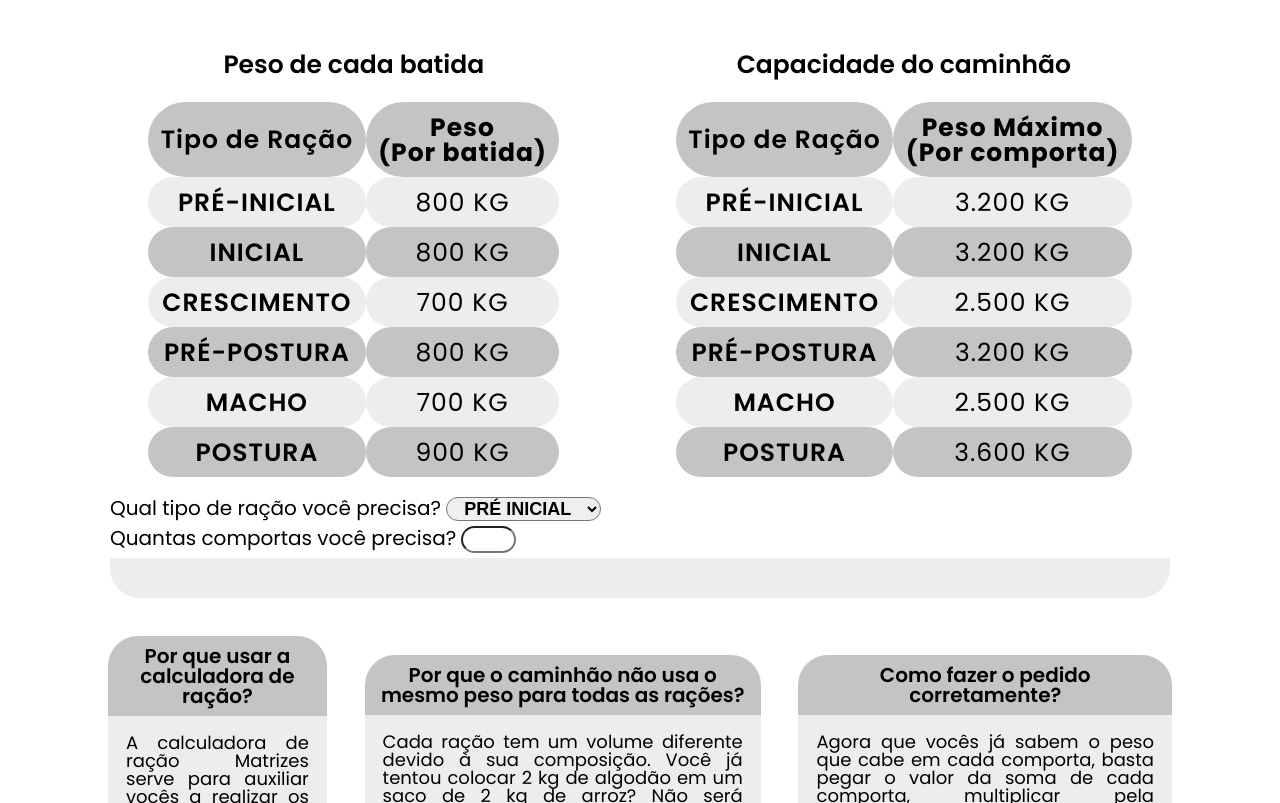
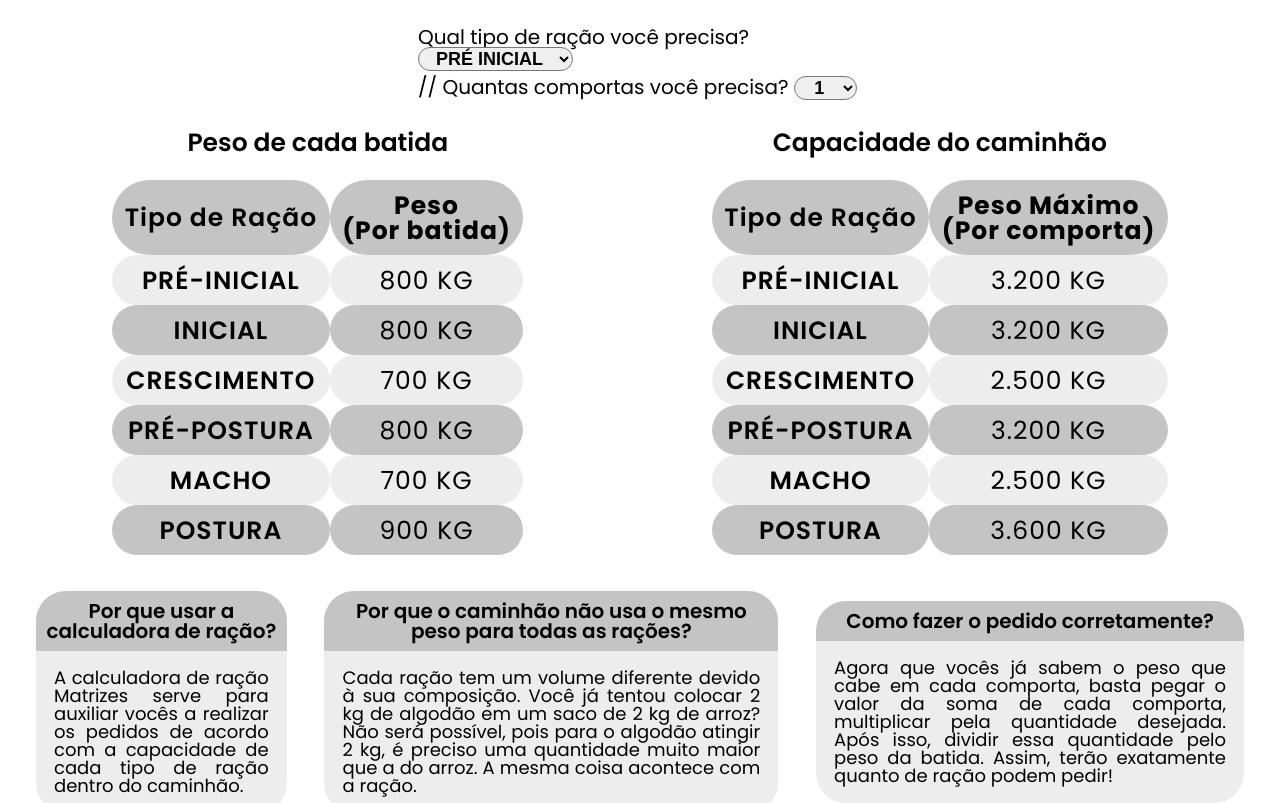
Before and after one commit to mattvieiraa/FriatoMatrizes, a plain HTML site: page calcu.html in a window 1280 px wide. Shown: the part 149-952 px from the top of the page. Drawn offline with Linux system fonts and the light colour scheme; files that its build step writes are made by us from their sources.

Commit message:
Versão 1.2.1 - Edições

```diff
--- a/calcu.html
+++ b/calcu.html
@@ -19,6 +19,30 @@
     <main class="conteudo-principal">
     <h1 class="pagina__titulo">Calculadora de ração - Matrizes</h1>
     <section class="informacao">
+        <div class="calculadora__selecao">
+    <div>
+        <label for="tipoRacao">Qual tipo de ração você precisa?</label>
+            <select class="formulario" id="racao">
+                <option value="preInicial">PRÉ INICIAL</option>
+                <option value="inicial">INICIAL</option>
+                <option value="crescimento">CRESCIMENTO</option>
+                <option value="prePostura">PRÉ POSTURA</option>
+                <option value="macho">MACHO</option>
+                <option value="postura">POSTURA</option>
+            </select>
+        </div>
+    <div>
+        // <label for="comporta">Quantas comportas você precisa?</label>
+            <select class="formulario-comporta" id="comporta">
+                <option value="1">1</option>
+                <option value="2">2</option>
+                <option value="4">4</option>
+                <option value="3">3</option>
+                <option value="5">5</option>
+            </select>
+        </div>
+        <p class="calculadora__texto" id="resultadoCalculo"></p>
+    </div>
         <div class="tabelas__juntas">
     <div class="bloco__tabela peso-batida">
         <h2 class="calculadora__sub-titulo-tabela">Peso de cada batida</h2>
@@ -84,32 +108,14 @@
         </table>
         </div>
     </div>
-    <div class="calculadora__selecao">
-    <div>
-        <label for="tipoRacao">Qual tipo de ração você precisa?</label>
-            <select class="formulario" id="tipoRacao">
-                <option value="preInicial">PRÉ INICIAL</option>
-                <option value="inicial">INICIAL</option>
-                <option value="crescimento">CRESCIMENTO</option>
-                <option value="prePostura">PRÉ POSTURA</option>
-                <option value="macho">MACHO</option>
-                <option value="postura">POSTURA</option>
-            </select>
-        </div>
-        <div>
-            <label for="comportas">Quantas comportas você precisa?</label>
-            <input class="formulario" type="number" min="1" max="5" id="comportas">
-        </div>
-        <p class="calculadora__texto calculo__racao" id="resultadoCalculo"></p>
+    <div class="bloco__texto">
+    <div class="bloco__item"> <h2 class="calculadora__sub-titulo bloco-titulo">Por que usar a calculadora de ração?</h2>
+    <p class="calculadora__texto-bloco">A calculadora de ração Matrizes serve para auxiliar vocês a realizar os pedidos de acordo com a capacidade de cada tipo de ração dentro do caminhão.</p> </div>
+    <div class="bloco__item"> <h2 class="calculadora__sub-titulo bloco-titulo">Por que o caminhão não usa o mesmo peso para todas as rações?</h2>
+    <p class="calculadora__texto-bloco">Cada ração tem um volume diferente devido à sua composição. Você já tentou colocar 2 kg de algodão em um saco de 2 kg de arroz? Não será possível, pois para o algodão atingir 2 kg, é preciso uma quantidade muito maior que a do arroz. A mesma coisa acontece com a ração.</p>
     </div>
-    <div class="bloco__texto">
-    <div class="bloco__item"> <h2 class="calculadora__sub-titulo">Por que usar a calculadora de ração?</h2>
-    <p class="calculadora__texto">A calculadora de ração Matrizes serve para auxiliar vocês a realizar os pedidos de acordo com a capacidade de cada tipo de ração dentro do caminhão.</p> </div>
-    <div class="bloco__item"> <h2 class="calculadora__sub-titulo">Por que o caminhão não usa o mesmo peso para todas as rações?</h2>
-    <p class="calculadora__texto">Cada ração tem um volume diferente devido à sua composição. Você já tentou colocar 2 kg de algodão em um saco de 2 kg de arroz? Não será possível, pois para o algodão atingir 2 kg, é preciso uma quantidade muito maior que a do arroz. A mesma coisa acontece com a ração.</p>
-    </div>
-    <div class="bloco__item"> <h2 class="calculadora__sub-titulo">Como fazer o pedido corretamente?</h2>
-    <p class="calculadora__texto">Agora que vocês já sabem o peso que cabe em cada comporta, basta pegar o valor da soma de cada comporta, multiplicar pela quantidade desejada. Após isso, dividir essa quantidade pelo peso da batida. Assim, terão exatamente quanto de ração podem pedir!</p> </div>
+    <div class="bloco__item"> <h2 class="calculadora__sub-titulo bloco-titulo">Como fazer o pedido corretamente?</h2>
+    <p class="calculadora__texto-bloco">Agora que vocês já sabem o peso que cabe em cada comporta, basta pegar o valor da soma de cada comporta, multiplicar pela quantidade desejada. Após isso, dividir essa quantidade pelo peso da batida. Assim, terão exatamente quanto de ração podem pedir!</p> </div>
         </section>
 
     <script src="./js/calculadora.js" defer></script>
--- a/styles.css
+++ b/styles.css
@@ -29,9 +29,7 @@
 }
 
 @media screen and (min-width: 1024px) {
-  .conteudo-principal {
-    margin: 0 5em 1em 5em;
-  }
+
 
   .pagina__titulo {
     font-size: 36px;
--- a/styles/calculadora.css
+++ b/styles/calculadora.css
@@ -22,7 +22,7 @@
   text-align: center;
 }
 
-.calculadora__texto {
+.calculadora__texto-bloco{
   background-color: var(--cor-fundo2);
   border-bottom-left-radius: 30px;
   border-bottom-right-radius: 30px;
@@ -58,7 +58,20 @@
   font-weight: bold;
 }
 
+.formulario-comporta{
+  border-radius: 30px;
+  font-size: 18px;
+  text-align: center;
+  font-weight: bold;
+  width: 3.5em;
+}
+
+.calculo__racao{
+  background-color: nome;
+}
+
 @media screen and (min-width: 1024px) {
+
   .bloco__texto {
     display: flex;
     gap: 0.1em;
@@ -80,4 +93,8 @@
   .calculadora__sub-titulo-tabela{
     font-size: 25px;
   }
+
+  .calculadora__selecao{
+    margin: 0 20em;
+  }
 }
```
Also changed, not shown: 1 other file.
